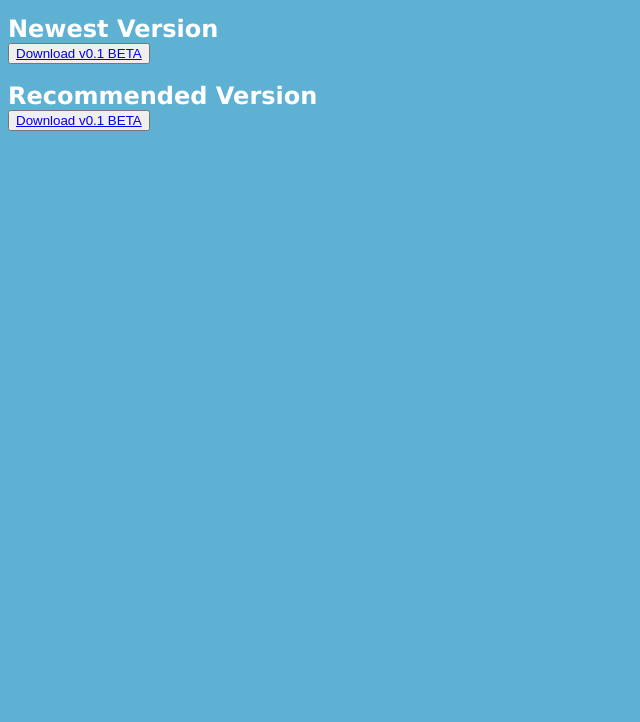
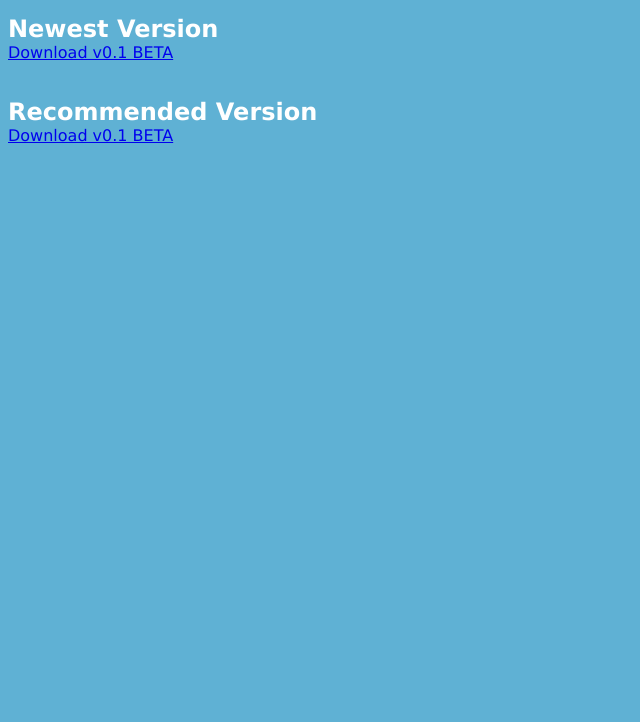
Before and after one commit to pizzapieperson/skyblockrevamped, a plain HTML site: page downloads.html in a window 1280 px wide. Shown: the part 78-800 px from the top of the page, without its empty margins (0-640 px from the left). Drawn offline with Linux system fonts and the light colour scheme.

Commit message:
Update downloads.html

```diff
--- a/downloads.html
+++ b/downloads.html
@@ -37,14 +37,10 @@
       <h2>by PizzaPiePerson</h2>
       <br>
       <h2> Newest Version</h2>
-      <button>
-        <a href="https://github.com/pizzapieperson/skyblockrevamped/raw/master/SkyblockRevamped-v0.1-BETA.zip">Download v0.1 BETA</a>
-      </button>
+        <p><a href="https://github.com/pizzapieperson/skyblockrevamped/raw/master/SkyblockRevamped-v0.1-BETA.zip">Download v0.1 BETA</a></p>
       <br><br>
       <h2>Recommended Version</h2>
-      <button>
-        <a href="https://github.com/pizzapieperson/skyblockrevamped/raw/master/SkyblockRevamped-v0.1-BETA.zip">Download v0.1 BETA</a>
-      </button>
+        <p><a href="https://github.com/pizzapieperson/skyblockrevamped/raw/master/SkyblockRevamped-v0.1-BETA.zip">Download v0.1 BETA</a></p>
     </center>
   </body>
 </html>
```
